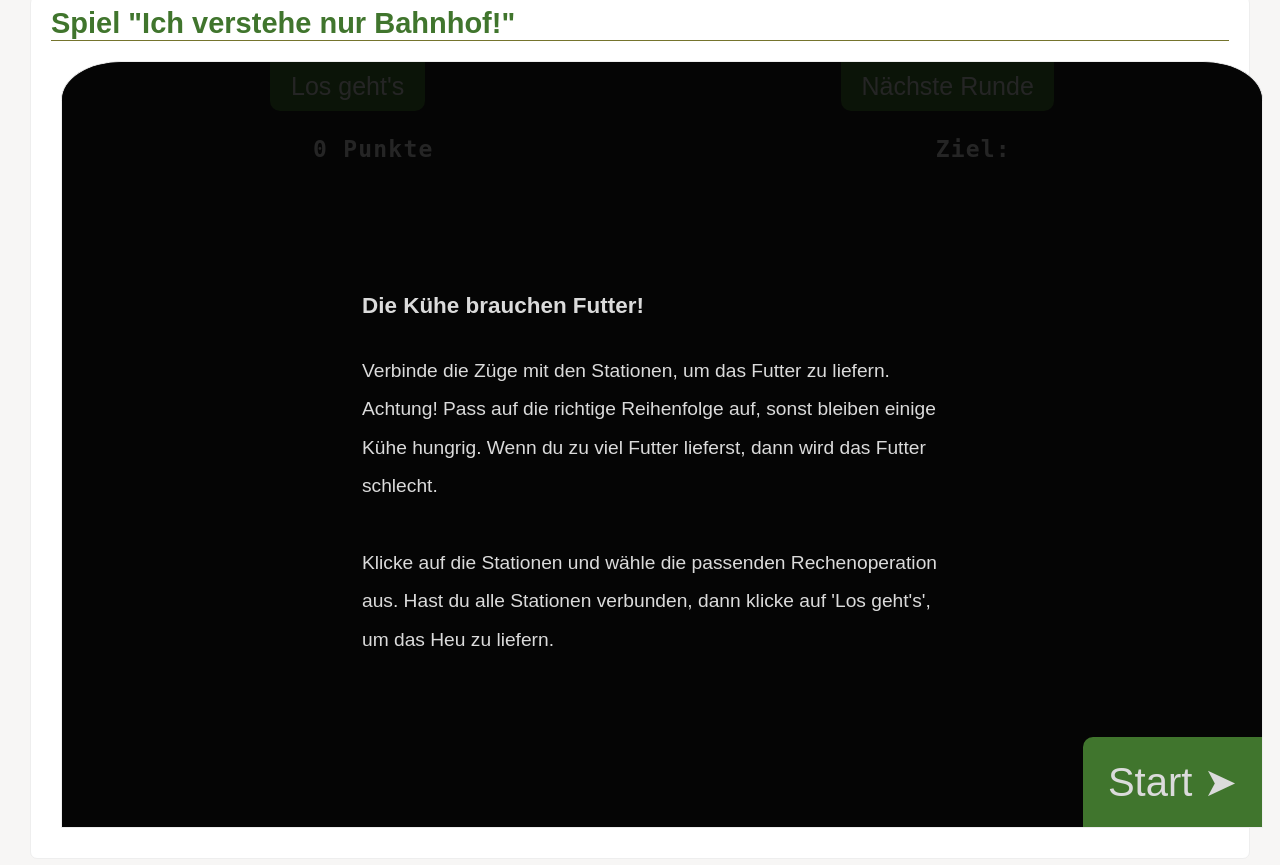
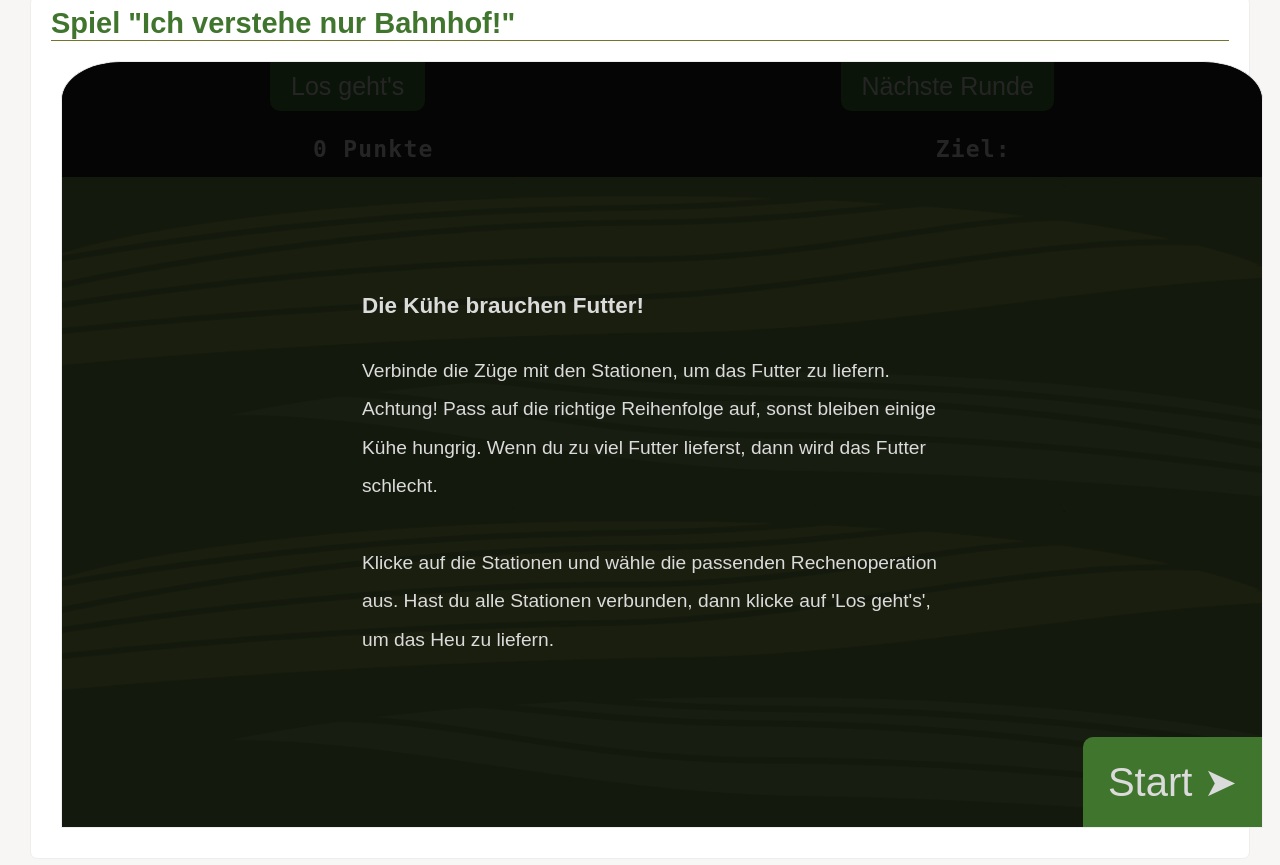
Before and after one commit to LidiaRoszko/ich-verstehe-nur-Bahnhof, a plain HTML site: page index.html in a window 1280 px wide. Shown: the part 559-1424 px from the top of the page. Drawn offline with nearby package versions, Linux system fonts and the light colour scheme; a script that the page names is missing.

Commit message:
Update index.html

```diff
--- a/index.html
+++ b/index.html
@@ -13,7 +13,7 @@ body {
 }
 
 #canvas {
-    background-image : url(assets/background.png);
+    background-image : url(background.png);
     background-size  : 100% 50%;
     background-repeat: repeat-y;
     width            : 1200px;
```
